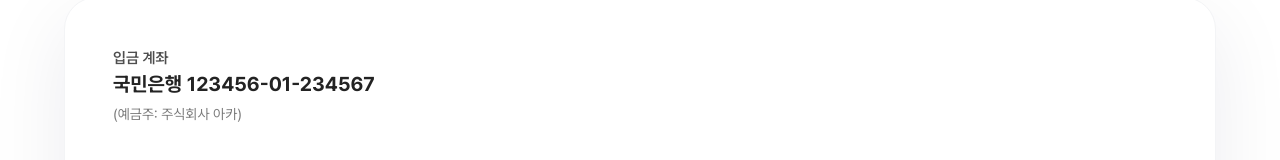
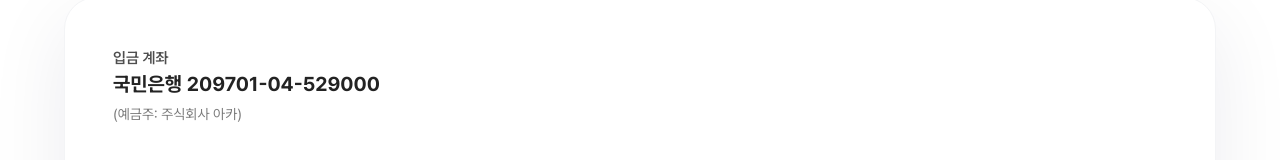
Before and after one commit to WithM2/iakkaweb, a Next.js app: page /mentoring/apply/subscribe/bank-transfer-guide in a window 1280 px wide. Shown: the part 441-601 px from the top of the page. Built offline with nearby package versions, Linux system fonts and the light colour scheme.

Commit message:
Update page.tsx

```diff
--- a/src/app/mentoring/apply/subscribe/bank-transfer-guide/page.tsx
+++ b/src/app/mentoring/apply/subscribe/bank-transfer-guide/page.tsx
@@ -61,7 +61,7 @@
                   </span>
                   <div className="space-y-1">
                     <p className="text-[18px] font-bold leading-[28px] text-ink-900 md:text-[20px]">
-                      국민은행 123456-01-234567
+                      국민은행 209701-04-529000
                     </p>
                     <p className="text-[13px] leading-[22px] text-ink-900/60 md:text-[14px] md:leading-[24px]">
                       (예금주: 주식회사 아카)
```
